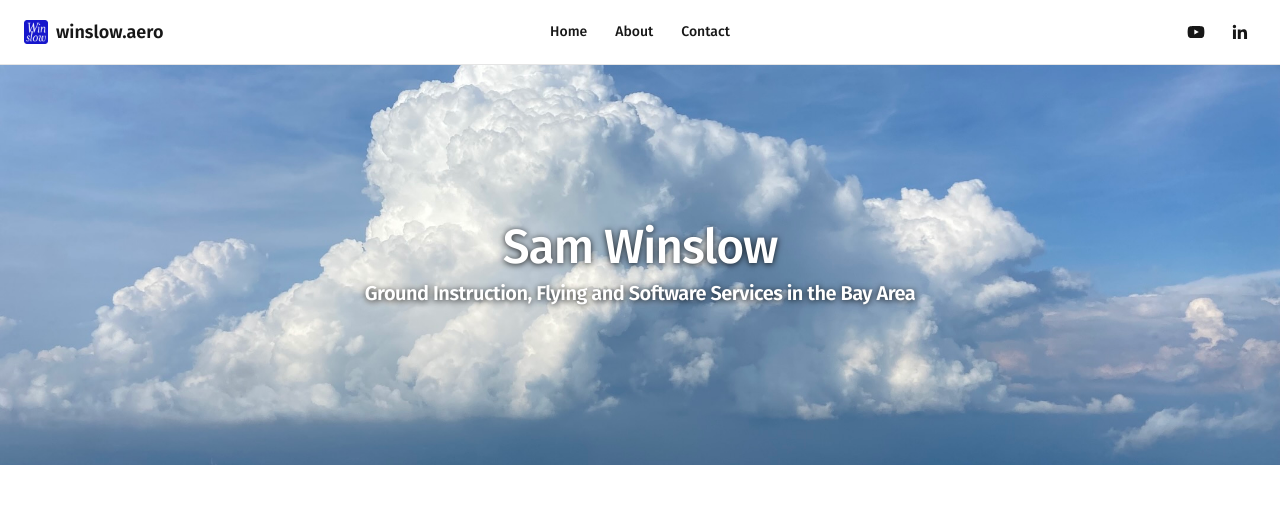
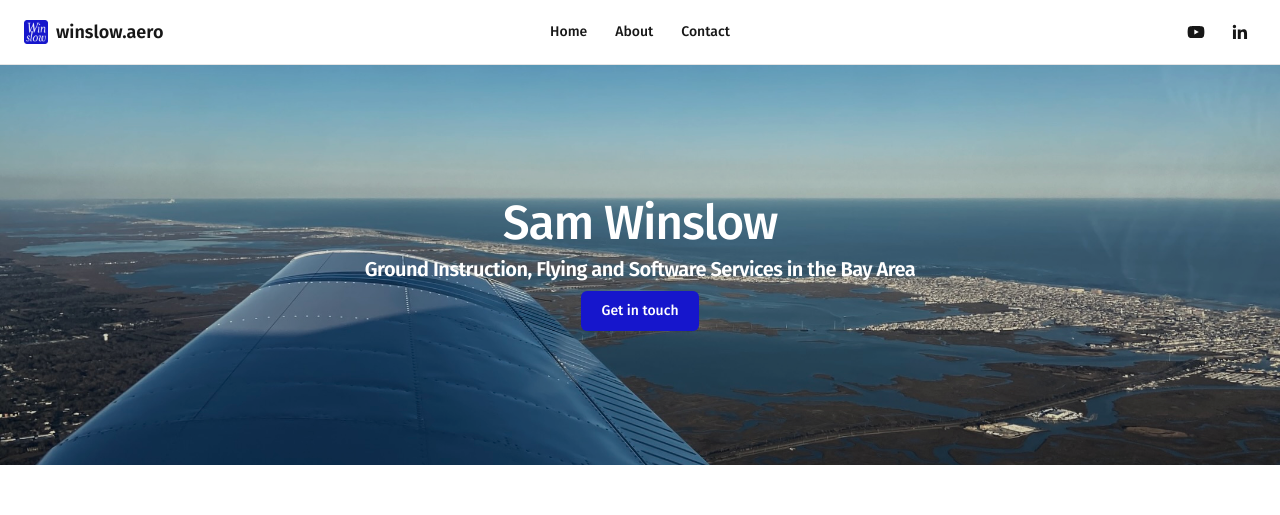
Before and after one commit to samwinslow/winslow-aero-site, a Next.js app: page / in a window 1280 px wide. Shown: the top 515 px of the page. Built offline with nearby package versions, Linux system fonts and the light colour scheme.

Commit message:
better header img

```diff
--- a/src/app/globals.css
+++ b/src/app/globals.css
@@ -3,11 +3,13 @@
 :root {
   --background: #ffffff;
   --foreground: #171717;
+  --brand-blue: #1616cc;
 }
 
 @theme inline {
   --color-background: var(--background);
   --color-foreground: var(--foreground);
+  --color-brand-blue: var(--brand-blue);
 }
 
 @media (prefers-color-scheme: dark) {
--- a/src/app/page.tsx
+++ b/src/app/page.tsx
@@ -1,19 +1,22 @@
-import Image from "next/image";
+import Link from "next/link";
 
 export default function Home() {
   return (
     <main>
-      <section className="relative flex h-[50vh] min-h-[320px] items-center justify-center overflow-hidden text-center">
-        <Image
-          src="/IMG_0948.jpeg"
-          alt=""
-          fill
-          unoptimized
-          className="object-cover"
-        />
-        <div className="relative z-10 flex flex-col items-center gap-2 px-6 text-white drop-shadow-[0_1px_3px_rgba(0,0,0,0.85)]">
+      <section
+        className="relative flex h-[50vh] min-h-[320px] items-center justify-center overflow-hidden bg-fixed bg-cover bg-center text-center"
+        style={{ backgroundImage: "url('/IMG_9163-edit.jpeg')" }}
+      >
+        <div className="absolute inset-0 bg-black/15" />
+        <div className="relative z-10 flex flex-col items-center gap-2 px-6 text-white">
           <h1 className="text-5xl font-medium tracking-tight">Sam Winslow</h1>
           <h2 className="text-xl font-semibold tracking-tight">Ground Instruction, Flying and Software Services in the Bay Area</h2>
+          <Link
+          href="/contact"
+          className="mx-auto rounded-md bg-brand-blue px-5 py-2.5 text-sm font-medium text-white hover:bg-brand-blue/80"
+        >
+          Get in touch
+        </Link>
         </div>
       </section>
 
```
Also changed, not shown: public/IMG_9163-edit.jpeg (added), public/IMG_9163.jpeg (added).
